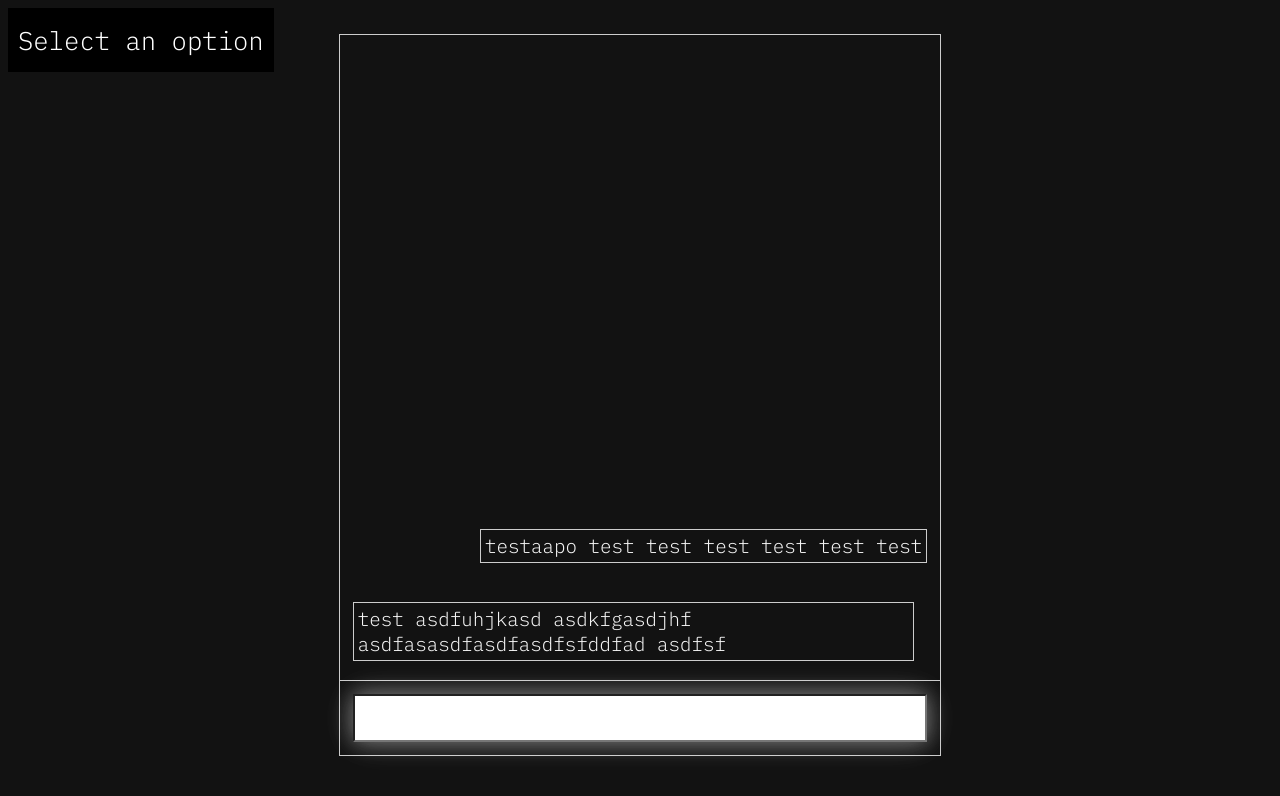
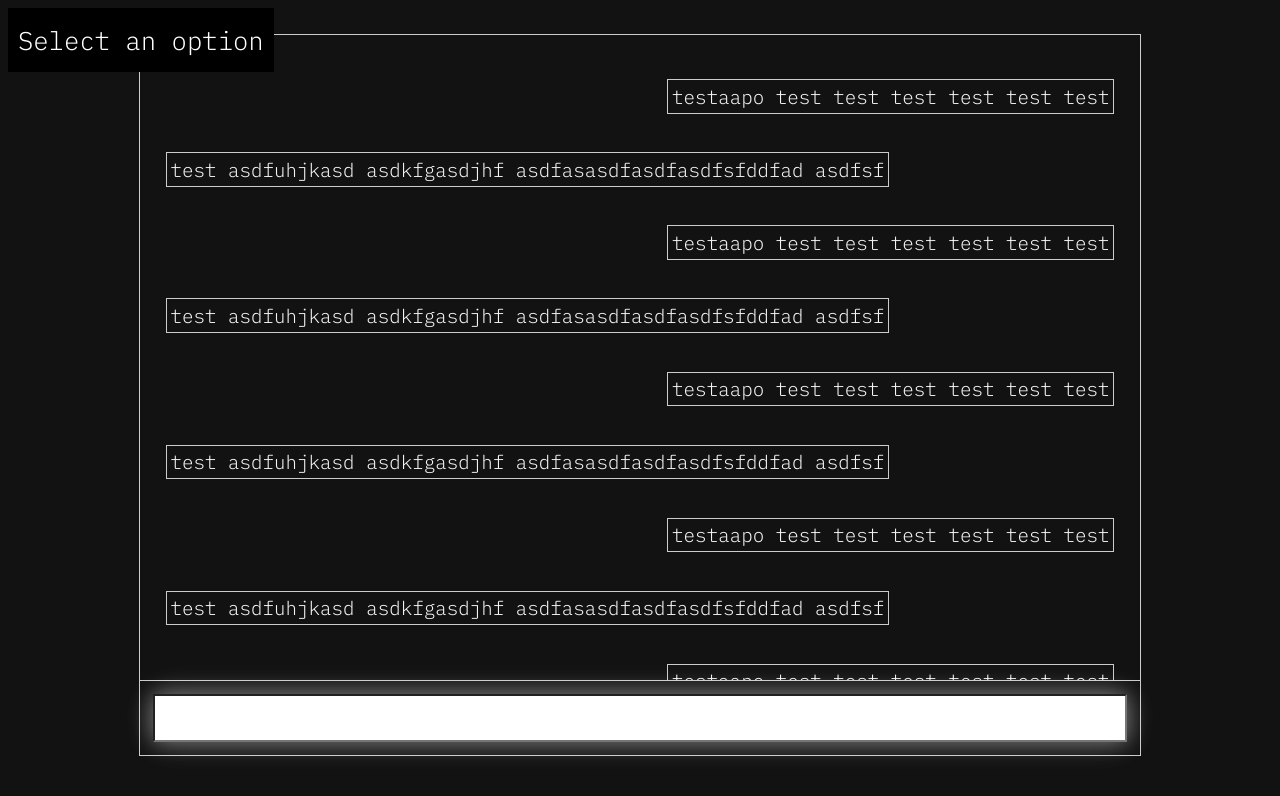
Before and after one commit to TomSander243/gpt-interface, a SvelteKit app: page /chat in a window 1280 px wide. Shown: the top 796 px of the page. Built offline with nearby package versions, Linux system fonts and the light colour scheme.

Commit message:
Looks like shit but works

```diff
--- a/src/routes/chat/+page.svelte
+++ b/src/routes/chat/+page.svelte
@@ -9,9 +9,25 @@
 	</div>
 	<div style="grid-column: 2; justify-self: center;">
 		<div class="chat-container">
-			<div class="chat-box" />
-			<p class="chat-message">testaapo test test test test test test</p>
-			<p class="chat-response">test asdfuhjkasd asdkfgasdjhf asdfasasdfasdfasdfsfddfad asdfsf</p>
+			<div class="chat-box">
+				<p class="chat-message">testaapo test test test test test test</p>
+				<p class="chat-response">test asdfuhjkasd asdkfgasdjhf asdfasasdfasdfasdfsfddfad asdfsf</p>
+				<p class="chat-message">testaapo test test test test test test</p>
+				<p class="chat-response">test asdfuhjkasd asdkfgasdjhf asdfasasdfasdfasdfsfddfad asdfsf</p>
+				<p class="chat-message">testaapo test test test test test test</p>
+				<p class="chat-response">test asdfuhjkasd asdkfgasdjhf asdfasasdfasdfasdfsfddfad asdfsf</p>
+				<p class="chat-message">testaapo test test test test test test</p>
+				<p class="chat-response">test asdfuhjkasd asdkfgasdjhf asdfasasdfasdfasdfsfddfad asdfsf</p>
+				<p class="chat-message">testaapo test test test test test test</p>
+				<p class="chat-response">test asdfuhjkasd asdkfgasdjhf asdfasasdfasdfasdfsfddfad asdfsf</p>
+				<p class="chat-message">test asdfuhjkasd asdkfgasdjhf asdfasasdfasdfasdfsfddfad asdfsf</p>
+				<p class="chat-response">test asdfuhjkasd asdkfgasdjhf asdfasasdfasdfasdfsfddfad asdfsf</p>
+				<p class="chat-message">
+					test asdfuhjkasd asdkfgasdjhf asdfasasdfasdfasdfsfddfad asdfsf
+					adsfasdfasdfasdfasdfasfasfdafd asdfasdfasdfasd
+					asdfasdfafdasfsafasdfasfdafsdfasdfasdfasdfas
+				</p>
+			</div>
 			<div class="chat-input-container">
 				<input type="text" class="chat-input" />
 			</div>
@@ -22,7 +38,7 @@
 <style>
 	.chat-container {
 		width: 100%;
-		max-width: 600px;
+		max-width: 1000px;
 		height: 90vh;
 		border: 1px solid #ccc;
 		margin: auto;
@@ -33,9 +49,10 @@
 
 	.chat-box {
 		display: flex;
-		justify-content: flex-end;
 		flex: 1;
-		overflow: auto;
+		flex-direction: column;
+		max-height: 100%;
+		overflow-y: auto;
 		padding: 2vw;
 		font-family: 'IBM Plex Mono', monospace;
 	}
@@ -61,7 +78,7 @@
 		max-width: calc(100% - 4vw);
 		padding: 0.3vw;
 		margin-left: auto;
-		margin-right: 1vw;
+		margin-right: 0vw;
 		word-wrap: break-word;
 		overflow-wrap: break-word;
 		word-break: break-word;
@@ -73,7 +90,7 @@
 		width: fit-content;
 		max-width: fit-content;
 		padding: 0.3vw;
-		margin-left: 1vw;
+		margin-left: 0vw;
 		margin-right: 2vw;
 		word-wrap: break-word;
 		overflow-wrap: break-word;
@@ -111,7 +128,7 @@
 
 	@media only screen and (max-width: 768px) {
 		.chat-container {
-			height: 70vh;
+			height: 90vh;
 			max-width: 400px;
 		}
 
@@ -154,7 +171,29 @@
 	@media only screen and (min-width: 2000px) {
 		.chat-container {
 			height: 90vh;
-			max-width: 800px;
+			max-width: 1200px;
 		}
 	}
+
+	.chat-box::-webkit-scrollbar {
+		width: 12px;
+	}
+
+	.chat-box::-webkit-scrollbar-track {
+		background: #000; /* Track background */
+	}
+
+	.chat-box::-webkit-scrollbar-thumb {
+		background: #555; /* Scroll handle */
+	}
+
+	.chat-box::-webkit-scrollbar-thumb:hover {
+		background: #888; /* Scroll handle on hover */
+	}
+
+	/* For Firefox */
+	.chat-box {
+		scrollbar-width: thin;
+		scrollbar-color: #555 #000; /* Scroll handle and track background */
+	}
 </style>
```
